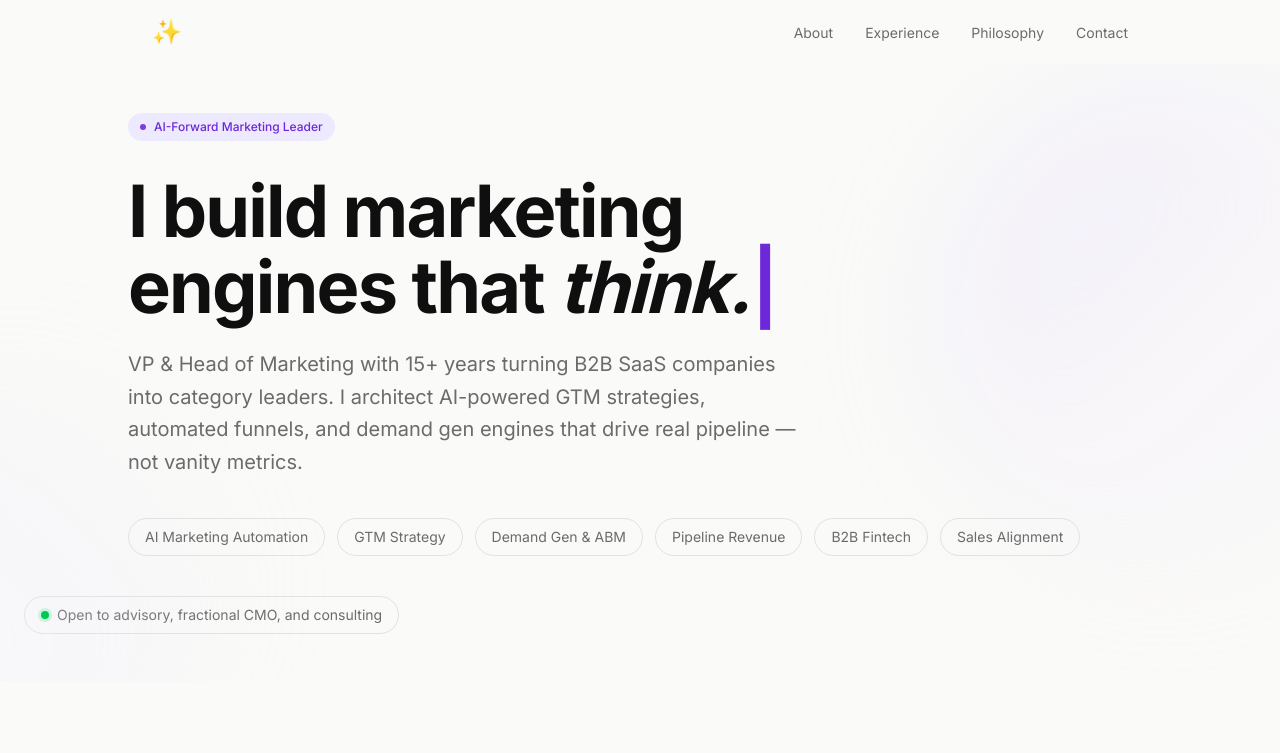
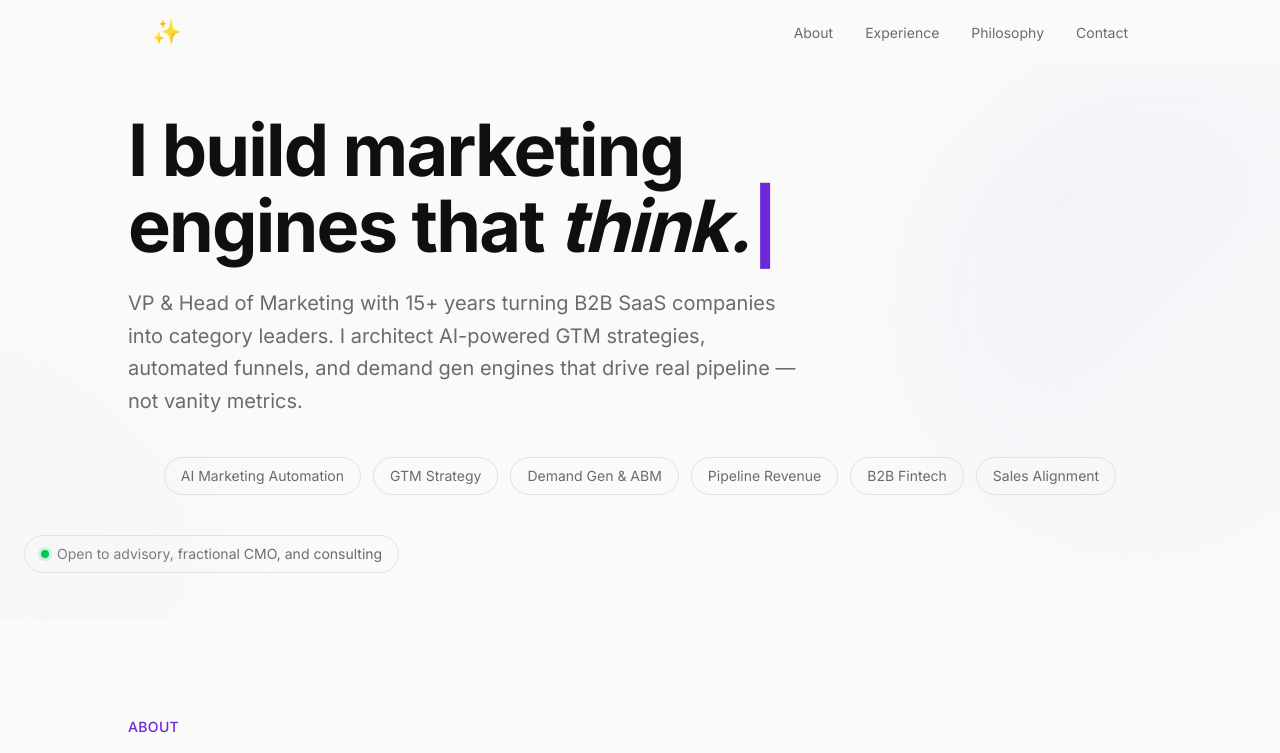
Before and after one commit to neelythomson/neelythomson-site, a Next.js app: page / in a window 1280 px wide. Shown: the top 753 px of the page. Built offline with nearby package versions, Linux system fonts and the light colour scheme.

Commit message:
Hero: remove badge, center skill tags

```diff
--- a/src/components/Hero.tsx
+++ b/src/components/Hero.tsx
@@ -6,10 +6,6 @@ export default function Hero() {
       <div className="absolute -bottom-20 -left-40 w-[400px] h-[400px] rounded-full bg-gradient-to-tr from-violet-100/30 to-transparent blur-3xl pointer-events-none" />
 
       <div className="max-w-5xl mx-auto relative">
-        <div className="inline-flex items-center gap-2 px-3 py-1.5 rounded-full bg-[var(--color-pop-light)] text-[var(--color-pop)] text-xs font-medium mb-8">
-          <span className="w-1.5 h-1.5 rounded-full bg-[var(--color-pop)] animate-pulse" />
-          AI-Forward Marketing Leader
-        </div>
 
         <h1 className="text-5xl sm:text-7xl font-bold tracking-tight leading-[1.05] mb-6">
           I build marketing
@@ -30,7 +26,7 @@ export default function Hero() {
           metrics.
         </p>
 
-        <div className="flex flex-wrap gap-3">
+        <div className="flex flex-wrap justify-center gap-3">
           {[
             "AI Marketing Automation",
             "GTM Strategy",
```
